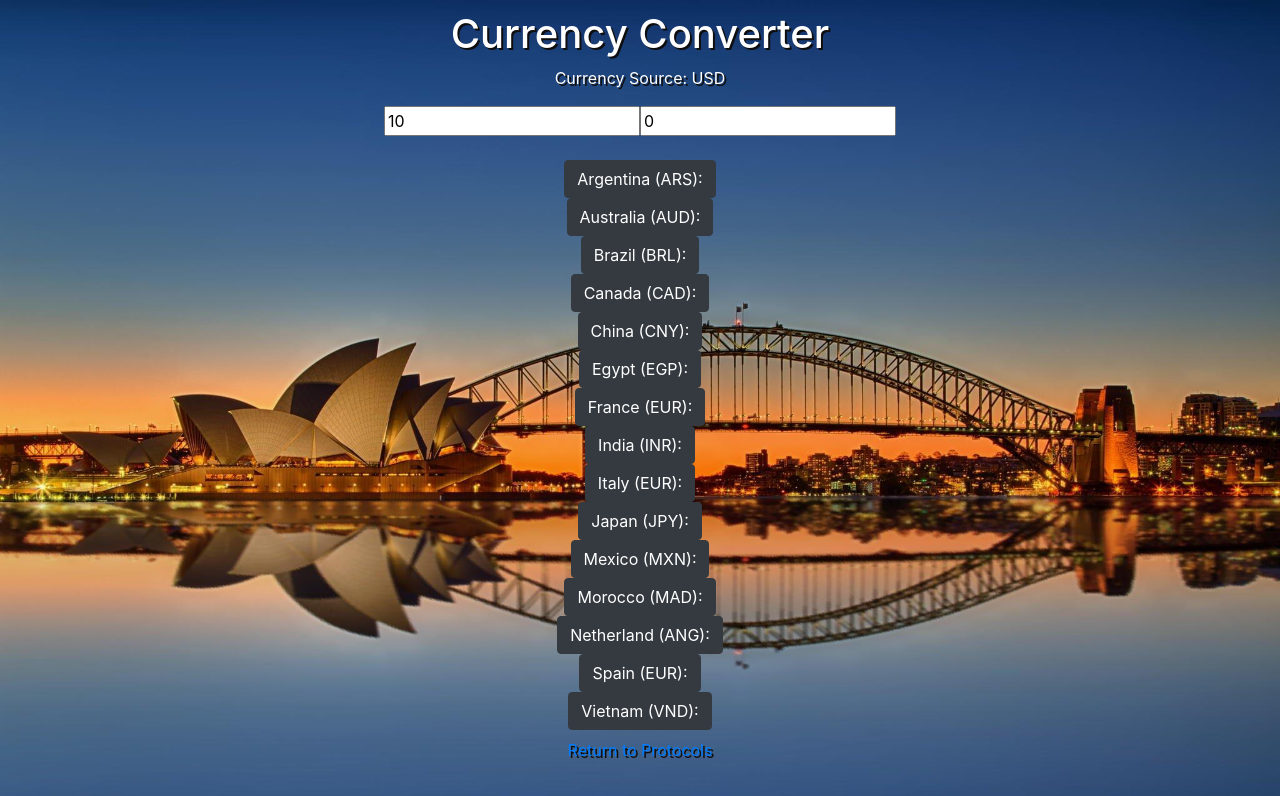
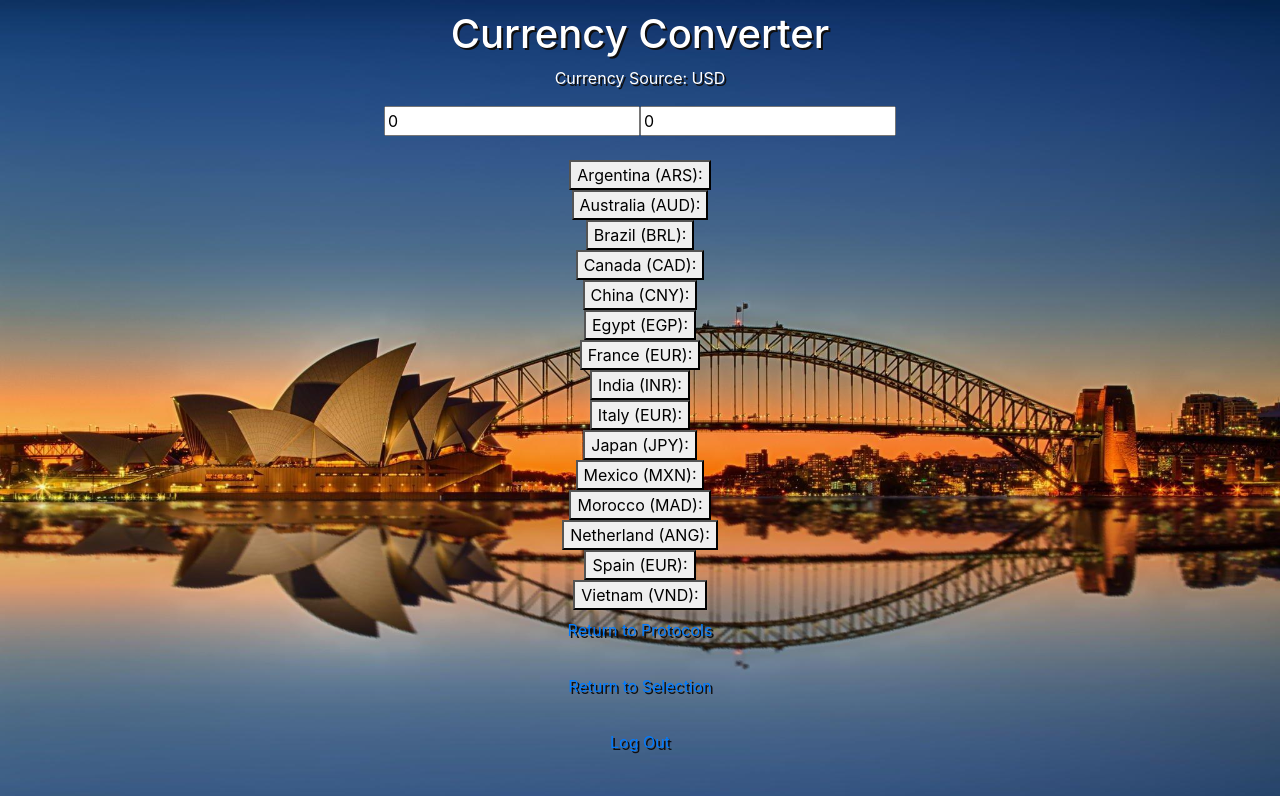
Before and after one commit to tjaved12/travelorsApp, a React (Create React App) app in the folder client/: page /Convertor in a window 1280 px wide. Shown: the top 796 px of the page. Built offline with nearby package versions, Linux system fonts and the light colour scheme; no server answers.

Commit message:
clearing working tree

```diff
--- a/client/src/App.js
+++ b/client/src/App.js
@@ -24,6 +24,8 @@ function App() {
       </Switch>
       <Footer />
     </Router>
+
+
   );
 }
 
--- a/client/src/pages/Convertor.js
+++ b/client/src/pages/Convertor.js
@@ -1,7 +1,6 @@
 import React, { Component } from 'react';
 import axios from 'axios';
 import {Link} from 'react-router-dom';
-import { Button } from "react-bootstrap";
 
 class Convertor extends Component {
 	state = {
@@ -23,7 +22,7 @@ class Convertor extends Component {
 		japan: null,
 
 	total: 0,
-	userNumber: 10
+	userNumber: 0
 
 	};
 
@@ -91,25 +90,25 @@ class Convertor extends Component {
 				<p> Currency Source: USD </p>{' '}
 				<input name="budget" value={this.state.userNumber} onChange={this.handleInputChange}type="text" placeholder="Enter the Budget amount" />
 				{/* <button onClick={this.checkCurrency}> Submit </button>  */}
-        <input name ="total" type="text" placeholder="Total"value= {total} />
+        		<input name ="total" typpe="text" placeholder="Total"value= {total} />
 
 				<br></br><br></br>
 
-				<Button variant="dark" onClick={()=> {this.checkCurrency(this.state.argentina.toFixed(2))}}> Argentina (ARS): {this.state.argentina !== null && this.state.argentina.toFixed(2)} </Button>{' '}<br></br>
-				<Button variant="dark" onClick={()=> {this.checkCurrency(this.state.australia.toFixed(2))}}> Australia (AUD): {this.state.australia !== null && this.state.australia.toFixed(2)} </Button>{' '}<br></br>
-				<Button variant="dark" onClick={()=> {this.checkCurrency(this.state.brazil.toFixed(2))}}> Brazil (BRL): {this.state.brazil !== null && this.state.brazil.toFixed(2)} </Button>{' '}<br></br>
-				<Button variant="dark" onClick={()=> {this.checkCurrency(this.state.canada.toFixed(2))}}> Canada (CAD): {this.state.canada !== null && this.state.canada.toFixed(2)} </Button>{' '}<br></br>
-				<Button variant="dark" onClick={()=> {this.checkCurrency(this.state.china.toFixed(2))}}> China (CNY): {this.state.china !== null && this.state.china.toFixed(2)} </Button>{' '}<br></br>
-				<Button variant="dark" onClick={()=> {this.checkCurrency(this.state.egypt.toFixed(2))}}> Egypt (EGP): {this.state.egypt !== null && this.state.egypt.toFixed(2)} </Button>{' '}<br></br>
-				<Button variant="dark" onClick={()=> {this.checkCurrency(this.state.france.toFixed(2))}}> France (EUR): {this.state.france !== null && this.state.france.toFixed(2)} </Button>{' '}<br></br>
-				<Button variant="dark" onClick={()=> {this.checkCurrency(this.state.india.toFixed(2))}}> India (INR): {this.state.india !== null && this.state.india.toFixed(2)} </Button>{' '}<br></br>
-				<Button variant="dark" onClick={()=> {this.checkCurrency(this.state.italy.toFixed(2))}}> Italy (EUR): {this.state.italy !== null && this.state.italy.toFixed(2)} </Button>{' '}<br></br>
-				<Button variant="dark" onClick={()=> {this.checkCurrency(this.state.japan.toFixed(2))}}> Japan (JPY): {this.state.japan !== null && this.state.japan.toFixed(2)} </Button>{' '}<br></br>
-				<Button variant="dark" onClick={()=> {this.checkCurrency(this.state.mexico.toFixed(2))}}> Mexico (MXN): {this.state.mexico !== null && this.state.mexico.toFixed(2)} </Button>{' '}<br></br>
-				<Button variant="dark" onClick={()=> {this.checkCurrency(this.state.morocco.toFixed(2))}}> Morocco (MAD): {this.state.morocco !== null && this.state.morocco.toFixed(2)} </Button>{' '}<br></br>
-				<Button variant="dark" onClick={()=> {this.checkCurrency(this.state.netherland.toFixed(2))}}> Netherland (ANG): {this.state.netherland !== null && this.state.netherland.toFixed(2)} </Button>{' '}<br></br>
-				<Button variant="dark" onClick={()=> {this.checkCurrency(this.state.spain.toFixed(2))}}> Spain (EUR): {this.state.spain !== null && this.state.spain.toFixed(2)} </Button>{' '}<br></br>
-				<Button variant="dark" onClick={()=> {this.checkCurrency(this.state.vietnam.toFixed(2))}}> Vietnam (VND): {this.state.vietnam !== null && this.state.vietnam.toFixed(2)} </Button>{' '}<br></br>
+				<button onClick={()=> {this.checkCurrency(this.state.argentina.toFixed(2))}}> Argentina (ARS): {this.state.argentina !== null && this.state.argentina.toFixed(2)} </button>{' '}<br></br>
+				<button onClick={()=> {this.checkCurrency(this.state.australia.toFixed(2))}}> Australia (AUD): {this.state.australia !== null && this.state.australia.toFixed(2)} </button>{' '}<br></br>
+				<button onClick={()=> {this.checkCurrency(this.state.brazil.toFixed(2))}}> Brazil (BRL): {this.state.brazil !== null && this.state.brazil.toFixed(2)} </button>{' '}<br></br>
+				<button onClick={()=> {this.checkCurrency(this.state.canada.toFixed(2))}}> Canada (CAD): {this.state.canada !== null && this.state.canada.toFixed(2)} </button>{' '}<br></br>
+				<button onClick={()=> {this.checkCurrency(this.state.china.toFixed(2))}}> China (CNY): {this.state.china !== null && this.state.china.toFixed(2)} </button>{' '}<br></br>
+				<button onClick={()=> {this.checkCurrency(this.state.egypt.toFixed(2))}}> Egypt (EGP): {this.state.egypt !== null && this.state.egypt.toFixed(2)} </button>{' '}<br></br>
+				<button onClick={()=> {this.checkCurrency(this.state.france.toFixed(2))}}> France (EUR): {this.state.france !== null && this.state.france.toFixed(2)} </button>{' '}<br></br>
+				<button onClick={()=> {this.checkCurrency(this.state.india.toFixed(2))}}> India (INR): {this.state.india !== null && this.state.india.toFixed(2)} </button>{' '}<br></br>
+				<button onClick={()=> {this.checkCurrency(this.state.italy.toFixed(2))}}> Italy (EUR): {this.state.italy !== null && this.state.italy.toFixed(2)} </button>{' '}<br></br>
+				<button onClick={()=> {this.checkCurrency(this.state.japan.toFixed(2))}}> Japan (JPY): {this.state.japan !== null && this.state.japan.toFixed(2)} </button>{' '}<br></br>
+				<button onClick={()=> {this.checkCurrency(this.state.mexico.toFixed(2))}}> Mexico (MXN): {this.state.mexico !== null && this.state.mexico.toFixed(2)} </button>{' '}<br></br>
+				<button onClick={()=> {this.checkCurrency(this.state.morocco.toFixed(2))}}> Morocco (MAD): {this.state.morocco !== null && this.state.morocco.toFixed(2)} </button>{' '}<br></br>
+				<button onClick={()=> {this.checkCurrency(this.state.netherland.toFixed(2))}}> Netherland (ANG): {this.state.netherland !== null && this.state.netherland.toFixed(2)} </button>{' '}<br></br>
+				<button onClick={()=> {this.checkCurrency(this.state.spain.toFixed(2))}}> Spain (EUR): {this.state.spain !== null && this.state.spain.toFixed(2)} </button>{' '}<br></br>
+				<button onClick={()=> {this.checkCurrency(this.state.vietnam.toFixed(2))}}> Vietnam (VND): {this.state.vietnam !== null && this.state.vietnam.toFixed(2)} </button>{' '}<br></br>
 				<div>
 					<p className="white">
 						{' '}
--- a/client/src/pages/pages.css
+++ b/client/src/pages/pages.css
@@ -56,4 +56,5 @@ footer.button{
 
 footer{
   display: flex;
+  position: fixed;
 }
```
Also changed, not shown: 1 other file (tests, documents, lock files or other folders).
